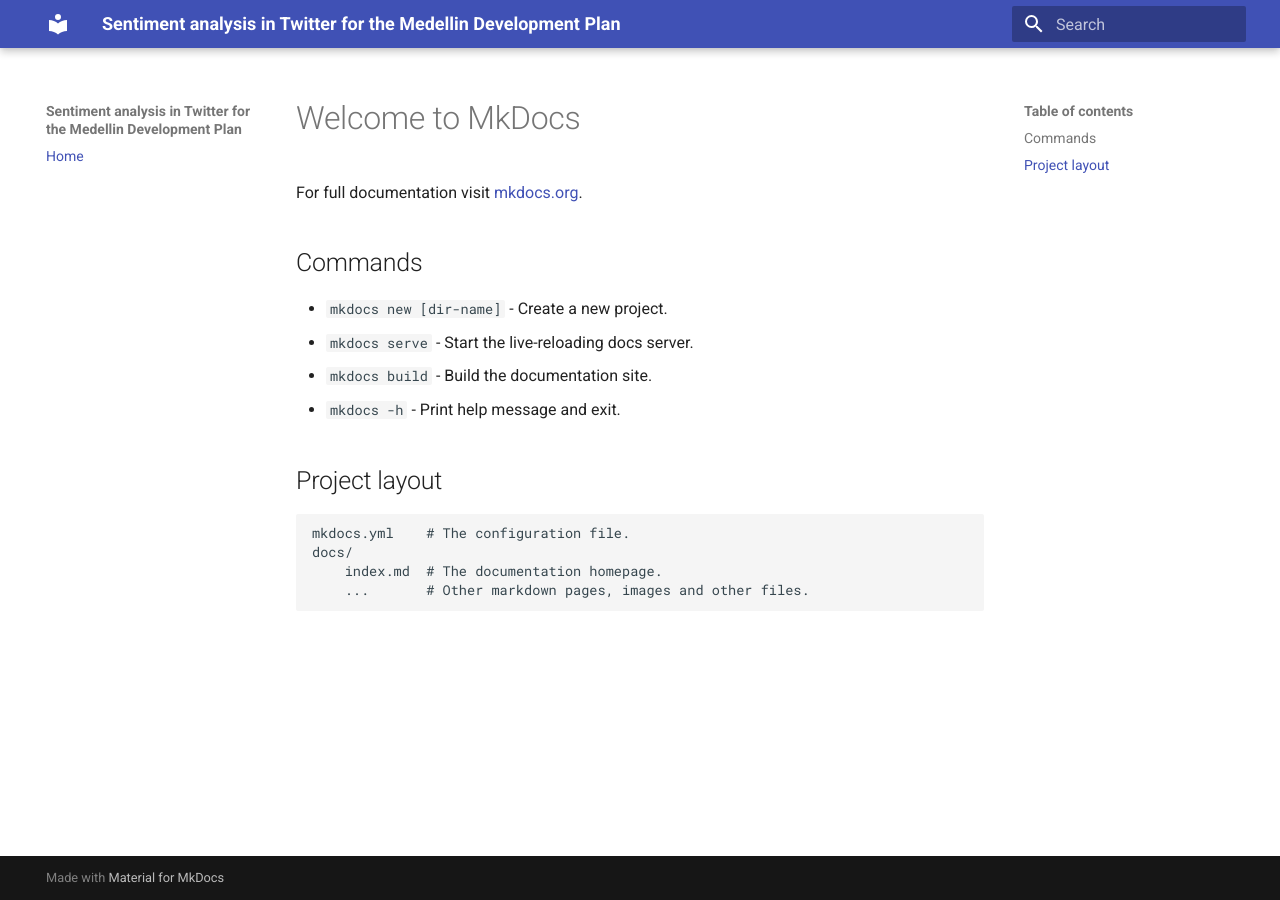
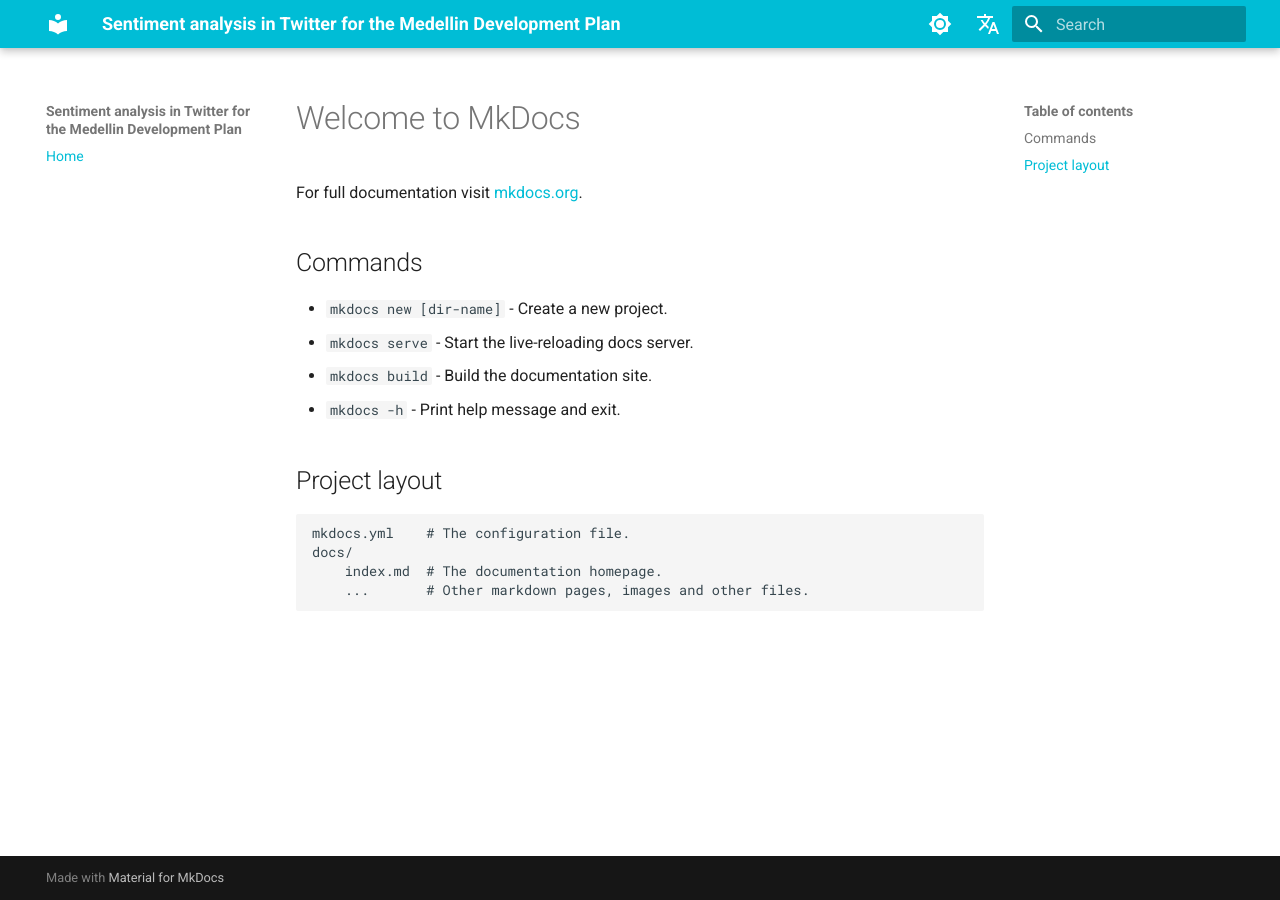
Before and after one commit to GDLPLearning/Sentiment-Analysis-for-the-MDP, an MkDocs documentation site: the page built from docs/index.md, in a window 1280 px wide. Built offline with MkDocs 1.6.1 and Material for MkDocs 9.7.7, drawn with Linux system fonts in a browser that asks for light colours; comment, search, counter and statistics services are not loaded.

```diff
--- a/mkdocs.yml
+++ b/mkdocs.yml
@@ -9,3 +9,31 @@
 
 theme:
   name: material
+
+  palette:
+
+    # Palette toggle for light mode
+    - media: "(prefers-color-scheme: light)"
+      scheme: default
+      primary: cyan
+      toggle:
+        icon: material/brightness-7
+        name: Switch to dark mode
+
+    # Palette toggle for dark mode
+    - media: "(prefers-color-scheme: dark)"
+      scheme: slate
+      primary: cyan
+      toggle:
+        icon: material/brightness-4
+        name: Switch to light mode
+
+
+extra:
+  alternate:
+    - name: English
+      link: /en/
+      lang: en
+    - name: Español
+      link: /de/
+      lang: es
```
Also changed, not shown: 1 other file.
